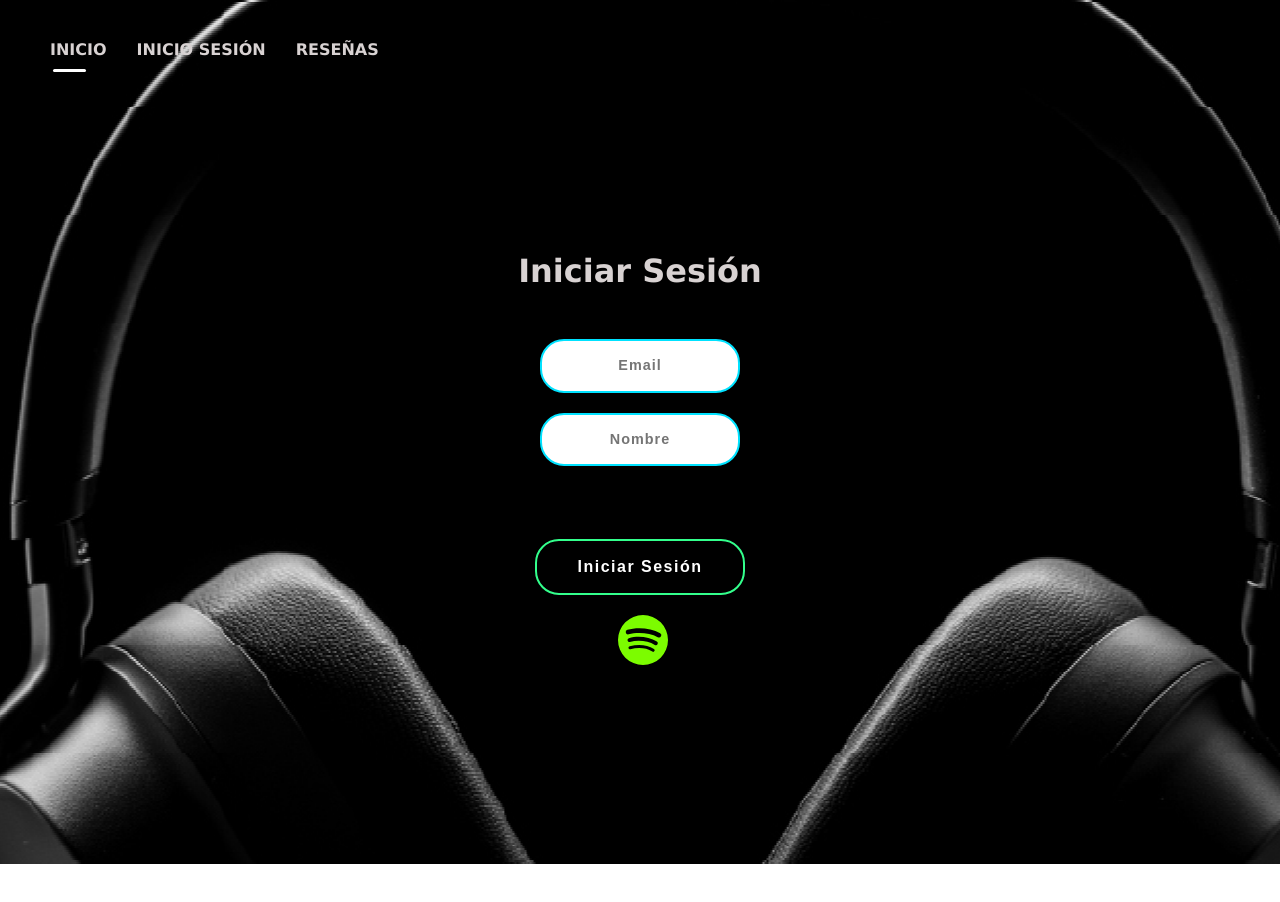
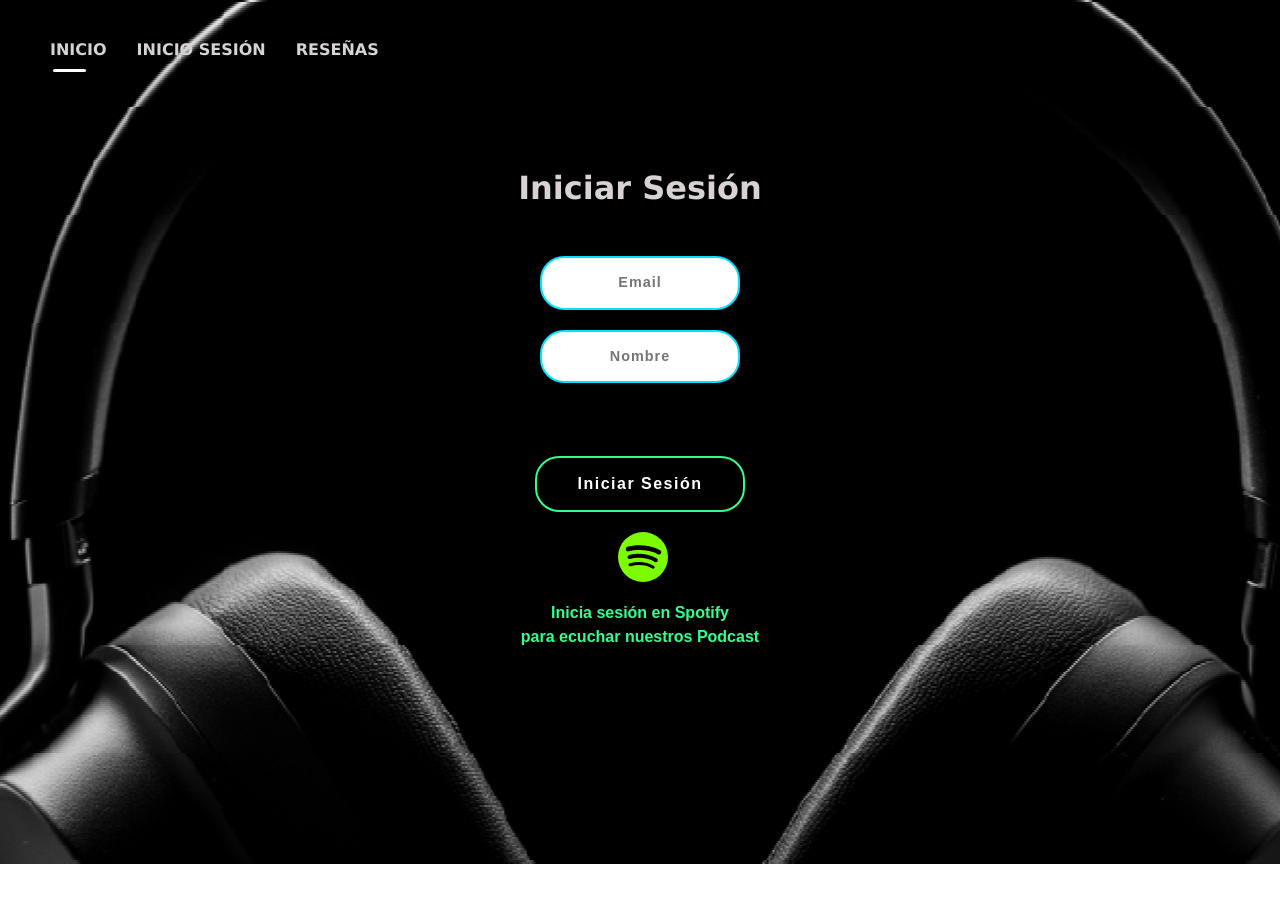
Before and after one commit to Maulex23/proyect_podcast, a React (Vite) app in the folder Frontend/: page /Login in a window 1280 px wide. Shown: the top 902 px of the page. After the commit the page ends 864 px from the top, so only its background shows below. Built offline with nearby package versions, Linux system fonts and the light colour scheme.

Commit message:
Cambios front, home y login

```diff
--- a/Frontend/src/components/home/home.css
+++ b/Frontend/src/components/home/home.css
@@ -1,4 +1,7 @@
 .subtitle {
+  position: relative;
+  align-items: center;
+  text-align: center;
   color: #ffff;
   font-family: "Raleway", sans-serif;
   font-weight: Light Roman;
@@ -28,7 +31,7 @@ min-height: 100vh;
 background-image: url("./images/blackground_2.jpg");
 background-repeat: no-repeat;
 background-position: center center;
-background-attachment: fixed;
+background-attachment:fixed;
 
 color: #fff;
 font-family: "Inter", "DM Sans", Arial, sans-serif;
@@ -45,7 +48,7 @@ box-sizing: border-box;
 
 .content {
 position: relative ;
-bottom: -260px;
+bottom: -220px;
 left: 0;
 padding: 0;
 text-align: center;
--- a/Frontend/src/components/login/Login.jsx
+++ b/Frontend/src/components/login/Login.jsx
@@ -59,6 +59,7 @@ const Login = () => {
               <path d="M8 0a8 8 0 1 0 0 16A8 8 0 0 0 8 0zm3.669 11.538a.498.498 0 0 1-.686.165c-1.879-1.147-4.243-1.407-7.028-.77a.499.499 0 0 1-.222-.973c3.048-.696 5.662-.397 7.77.892a.5.5 0 0 1 .166.686zm.979-2.178a.624.624 0 0 1-.858.205c-2.15-1.321-5.428-1.704-7.972-.932a.625.625 0 0 1-.362-1.194c2.905-.881 6.517-.454 8.986 1.063a.624.624 0 0 1 .206.858zm.084-2.268C10.154 5.56 5.9 5.419 3.438 6.166a.748.748 0 1 1-.434-1.432c2.825-.857 7.523-.692 10.492 1.07a.747.747 0 1 1-.764 1.288z" />
             </svg>
           </a>
+          <p>Inicia sesión en Spotify <br />para ecuchar nuestros Podcast</p>
         </form>
       </body>
     </div>
--- a/Frontend/src/components/login/login.css
+++ b/Frontend/src/components/login/login.css
@@ -1,10 +1,12 @@
 
-.image2 {
+.box p {
   position: relative;
-  bottom: -100px;
-  right:-63px;
-  width: 189px;
-  height: 140px;
+  text-align: center;
+  bottom: 30px;
+  font-family: "Raleway", sans-serif;
+  font-weight: bold;
+  text-decoration: solid;
+  color: #33ff8c;
 }
 
 
@@ -12,11 +14,11 @@
 
   position: relative;
   box-sizing:border-box;
-  top: 180px  ;
-  left: 0px;
+  top: center  ;
+  left: center;
   overflow: hidden;
   width: 100%;
-  height: 100vh ;
+  height: 100% ;
   padding: 40px;
   background-color: transparent;
   font-family: "Raleway", sans-serif;
```
